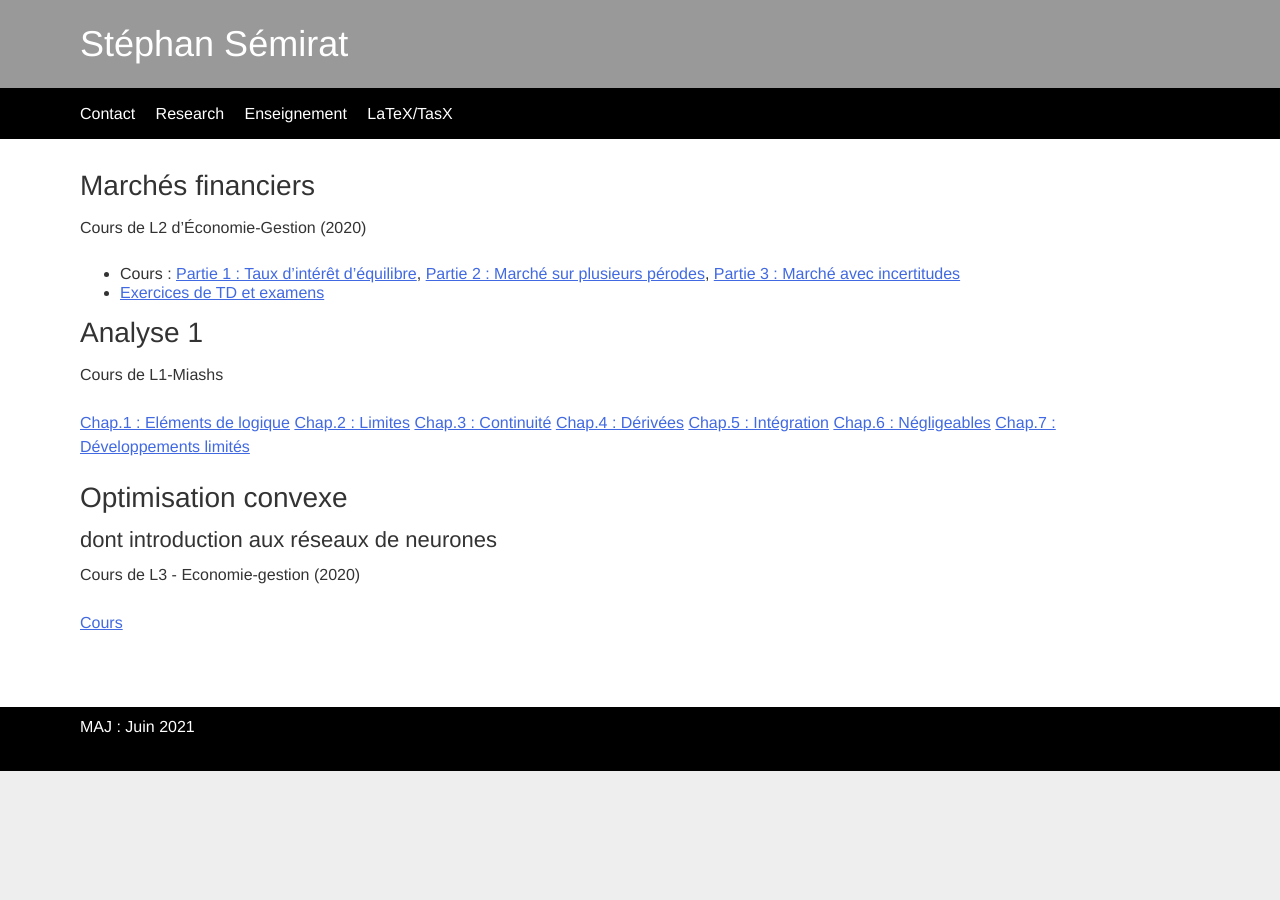
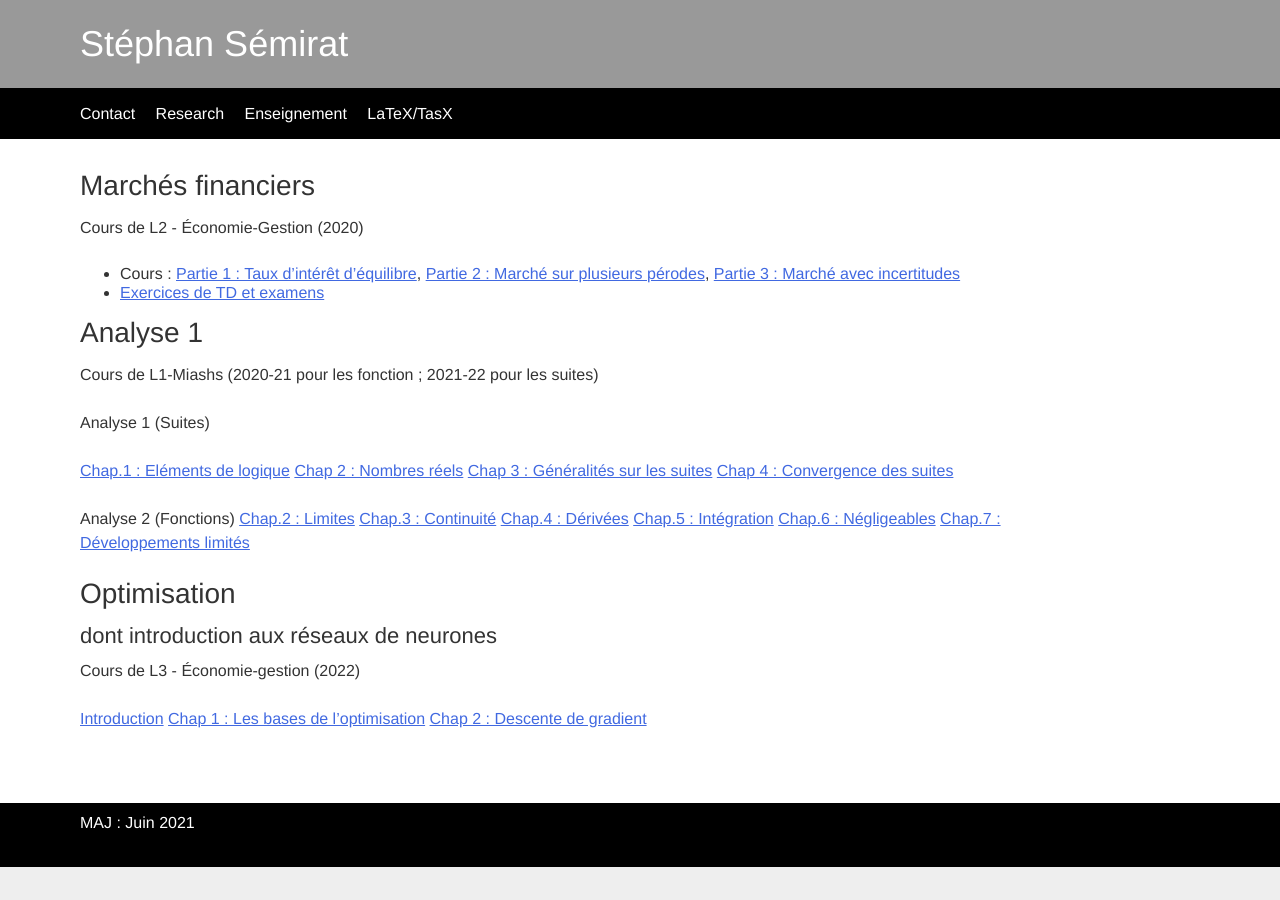
Before and after one commit to ssemirat/ssemirat.github.io, a Jekyll site: the page built from enseignement.md, in a window 1280 px wide. Built offline with Jekyll 4.4.1, drawn with Linux system fonts in a browser that asks for light colours.

Commit message:
modified:   enseignement.md

```diff
--- a/enseignement.md
+++ b/enseignement.md
@@ -5,16 +5,23 @@ layout: "default"
 
 ## Marchés financiers
 
-Cours de L2 d'&Eacute;conomie-Gestion (2020)
+Cours de L2 - &Eacute;conomie-Gestion (2020)
 
 - Cours : [Partie 1 : Taux d'intérêt d'équilibre](https://cloud.univ-grenoble-alpes.fr/index.php/s/sZPySzjbZcHPDjB), [Partie 2 : Marché sur plusieurs pérodes](https://cloud.univ-grenoble-alpes.fr/index.php/s/PP5HZJt2idMjXz5), [Partie 3 : Marché avec incertitudes](https://cloud.univ-grenoble-alpes.fr/index.php/s/WH369ei52ikDnT3)
 - <a href="https://cloud.univ-grenoble-alpes.fr/index.php/s/FXoii3DGpZXDJCY">Exercices de TD et examens</a>
 
 ## Analyse 1
 
-Cours de L1-Miashs
+Cours de L1-Miashs (2020-21 pour les fonction ; 2021-22 pour les suites)
+
+Analyse 1 (Suites)
 
 [Chap.1 : Eléments de logique](https://cloud.univ-grenoble-alpes.fr/index.php/s/zRJtBokP5zTs6Rz)
+[Chap 2 : Nombres réels](https://cloud.univ-grenoble-alpes.fr/index.php/s/A3BSYDNtXpCajCn)
+[Chap 3 : Généralités sur les suites](https://cloud.univ-grenoble-alpes.fr/index.php/s/5kkYPcB5RRrnHrK)
+[Chap 4 : Convergence des suites](https://cloud.univ-grenoble-alpes.fr/index.php/s/ezcmzN5P55Fe4Ps)
+
+Analyse 2 (Fonctions)
 [Chap.2 : Limites](https://cloud.univ-grenoble-alpes.fr/index.php/s/BXpaWL9yCrJZKJ3)
 [Chap.3 : Continuité](https://cloud.univ-grenoble-alpes.fr/index.php/s/XR28RAYZkHAkfpS)
 [Chap.4 : Dérivées](https://cloud.univ-grenoble-alpes.fr/index.php/s/soCnewZxams6HDi)
@@ -22,9 +29,11 @@ Cours de L1-Miashs
 [Chap.6 : Négligeables](https://cloud.univ-grenoble-alpes.fr/index.php/s/cs2ZjnTAiGNj47q)
 [Chap.7 : Développements limités](https://cloud.univ-grenoble-alpes.fr/index.php/s/GPCFE3k9SxJYrci)
 
-## Optimisation convexe
+## Optimisation
 ### dont introduction aux réseaux de neurones
 
-Cours de L3 - Economie-gestion (2020)
+Cours de L3 - &Eacute;conomie-gestion (2022)
 
-[Cours](https://cloud.univ-grenoble-alpes.fr/index.php/s/qGPJXz7xEgsrQKi)
+[Introduction](https://cloud.univ-grenoble-alpes.fr/index.php/s/gKDrLoagkiCLFRj)
+[Chap 1 : Les bases de l'optimisation](https://cloud.univ-grenoble-alpes.fr/index.php/s/MAoJNGJ5M5Ceysk)
+[Chap 2 : Descente de gradient](https://cloud.univ-grenoble-alpes.fr/index.php/s/FtHAAwts6dQwPXB)
```
